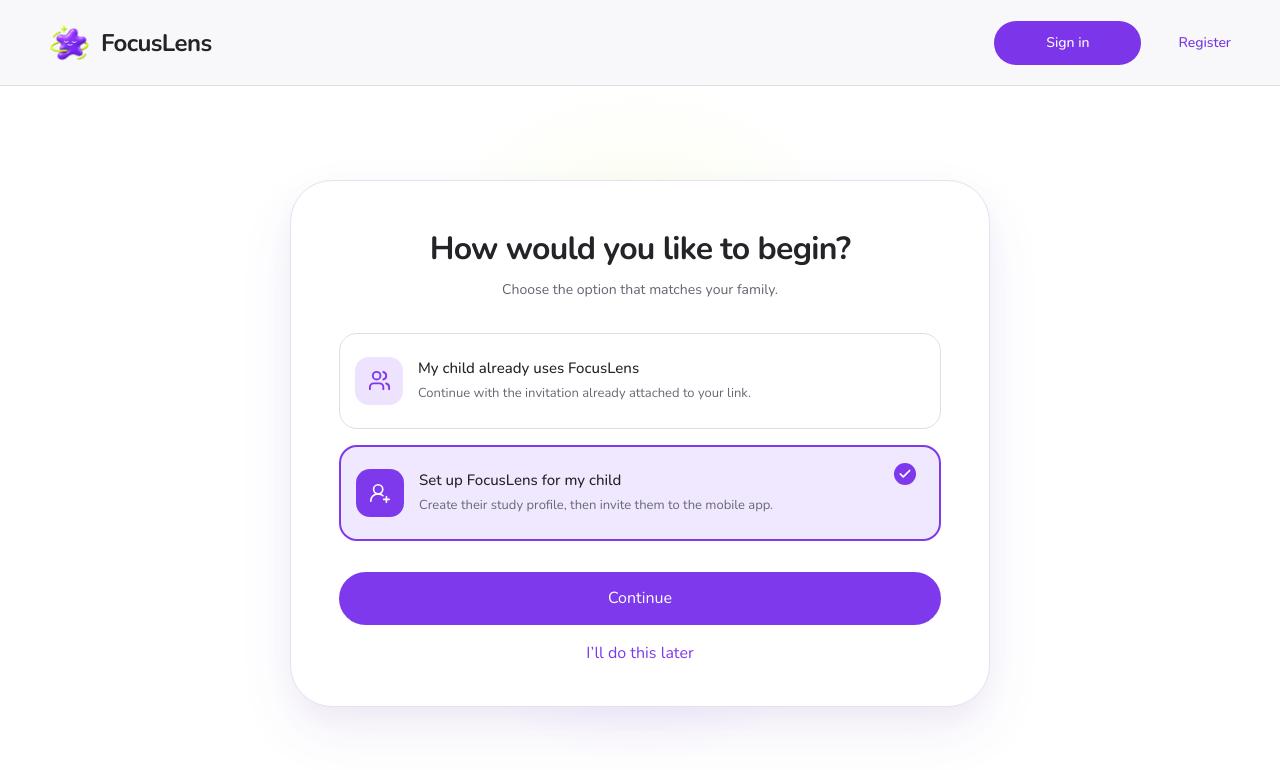
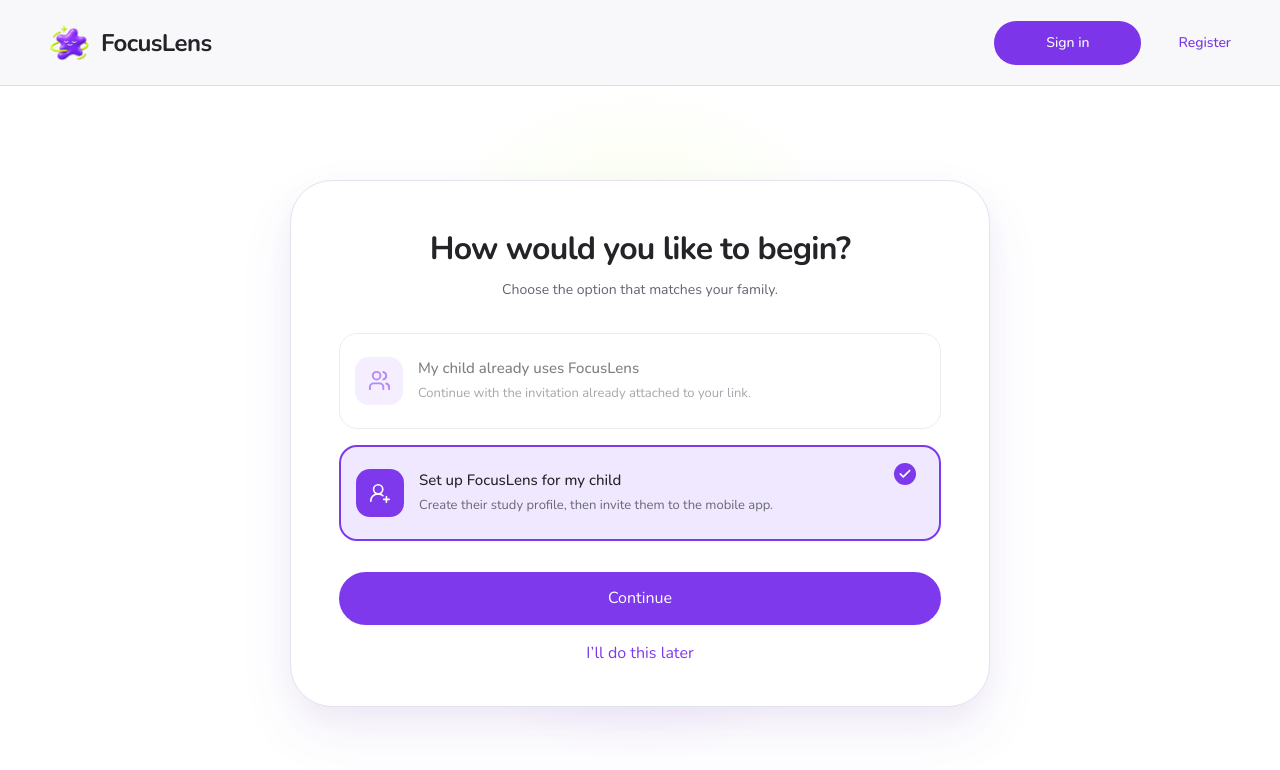
Before and after one commit to Focus-Lens/focuslens-frontend, a React (Vite) app: page /choose-start in a window 1280 px wide. Shown: the top 770 px of the page. Built offline with nearby package versions, Linux system fonts and the light colour scheme.

Commit message:
Update ChooseStart.css

```diff
--- a/src/css/onboarding/ChooseStart.css
+++ b/src/css/onboarding/ChooseStart.css
@@ -16,7 +16,7 @@
   padding: 48px 48px 42px;
 }
 
-/* ==========================
+/* =========================
    Main
 ========================= */
 
@@ -31,7 +31,6 @@
 
 .choose-start-title {
   margin: 0;
-
   color: #202020;
   font-family: "Nunito";
   font-size: 32px;
@@ -46,7 +45,6 @@
 
 .choose-start-subtitle {
   margin: 10px 0 33px;
-
   color: #646470;
   font-family: "Nunito";
   font-size: 14px;
@@ -68,35 +66,39 @@
 
 .choose-start-option {
   position: relative;
-
   width: 100%;
   min-height: 96px;
-
   display: flex;
   align-items: center;
-
   box-sizing: border-box;
-
   margin: 0 0 16px;
   padding: 17px 54px 17px 15px;
-
   border: 1px solid #dedee5;
   border-radius: 18px;
-
   background: #ffffff;
-
   text-align: left;
-
   cursor: pointer;
-
   transition:
     border-color 0.2s ease,
     background 0.2s ease,
-    box-shadow 0.2s ease;
+    box-shadow 0.2s ease,
+    opacity 0.2s ease;
 }
 
 .choose-start-option:hover {
   border-color: #bfa5f8;
+}
+
+/* الخيار ظاهر لكنه غير متاح للاختيار */
+.choose-start-option:disabled {
+  opacity: 0.58;
+  cursor: not-allowed;
+}
+
+.choose-start-option:disabled:hover {
+  border-color: #dedee5;
+  background: #ffffff;
+  box-shadow: none;
 }
 
 /* =========================
@@ -117,15 +119,11 @@
   width: 48px;
   height: 48px;
   flex: 0 0 48px;
-
   display: flex;
   align-items: center;
   justify-content: center;
-
   margin-right: 15px;
-
   border-radius: 14px;
-
   background: #eee3ff;
   color: #7d39eb;
 }
@@ -145,18 +143,14 @@
 
 .choose-start-option-text {
   min-width: 0;
-
   display: flex;
   flex-direction: column;
-
   text-align: left;
 }
 
 .choose-start-option-text b {
   margin: 0 0 5px;
-
   color: #242428;
-
   font-family: "Nunito";
   font-size: 15px;
   font-weight: 500;
@@ -165,7 +159,6 @@
 
 .choose-start-option-text small {
   color: #686874;
-
   font-family: "Nunito";
   font-size: 13px;
   font-weight: 400;
@@ -180,16 +173,12 @@
   position: absolute;
   top: 16px;
   right: 23px;
-
   width: 22px;
   height: 22px;
-
   display: flex;
   align-items: center;
   justify-content: center;
-
   border-radius: 50%;
-
   background: #7d39eb;
   color: #ffffff;
 }
@@ -205,7 +194,6 @@
 .choose-start-actions {
   width: 100%;
   margin-top: 31px;
-
   display: flex;
   flex-direction: column;
   align-items: center;
@@ -219,26 +207,19 @@
 .choose-start-actions > button:first-child {
   width: 100%;
   height: 53px;
-
   display: flex;
   align-items: center;
   justify-content: center;
-
   box-sizing: border-box;
-
   border: none;
   border-radius: 28px;
-
   background: #7d39eb;
   color: #ffffff;
-
   font-family: "Nunito";
   font-size: 16px;
   font-weight: 400;
-
   text-decoration: none;
   cursor: pointer;
-
   transition:
     background 0.2s ease,
     transform 0.1s ease;
@@ -260,18 +241,13 @@
 
 .choose-start-later {
   margin-top: 17px;
-
   padding: 0;
-
   border: none;
   background: transparent;
-
   color: #7d39eb;
-
   font-family: "Nunito";
   font-size: 16px;
   font-weight: 400;
-
   cursor: pointer;
 }
 
```
